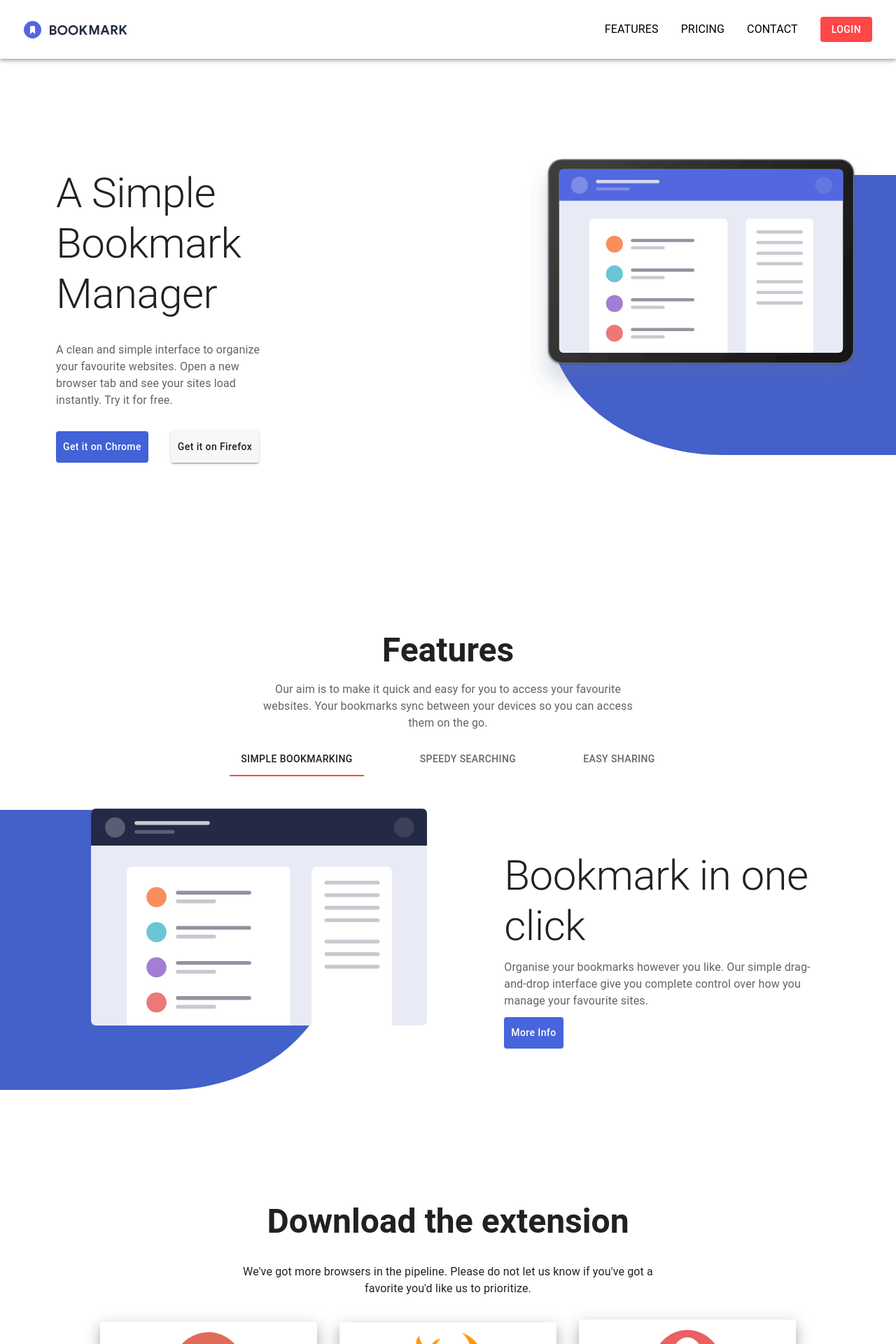
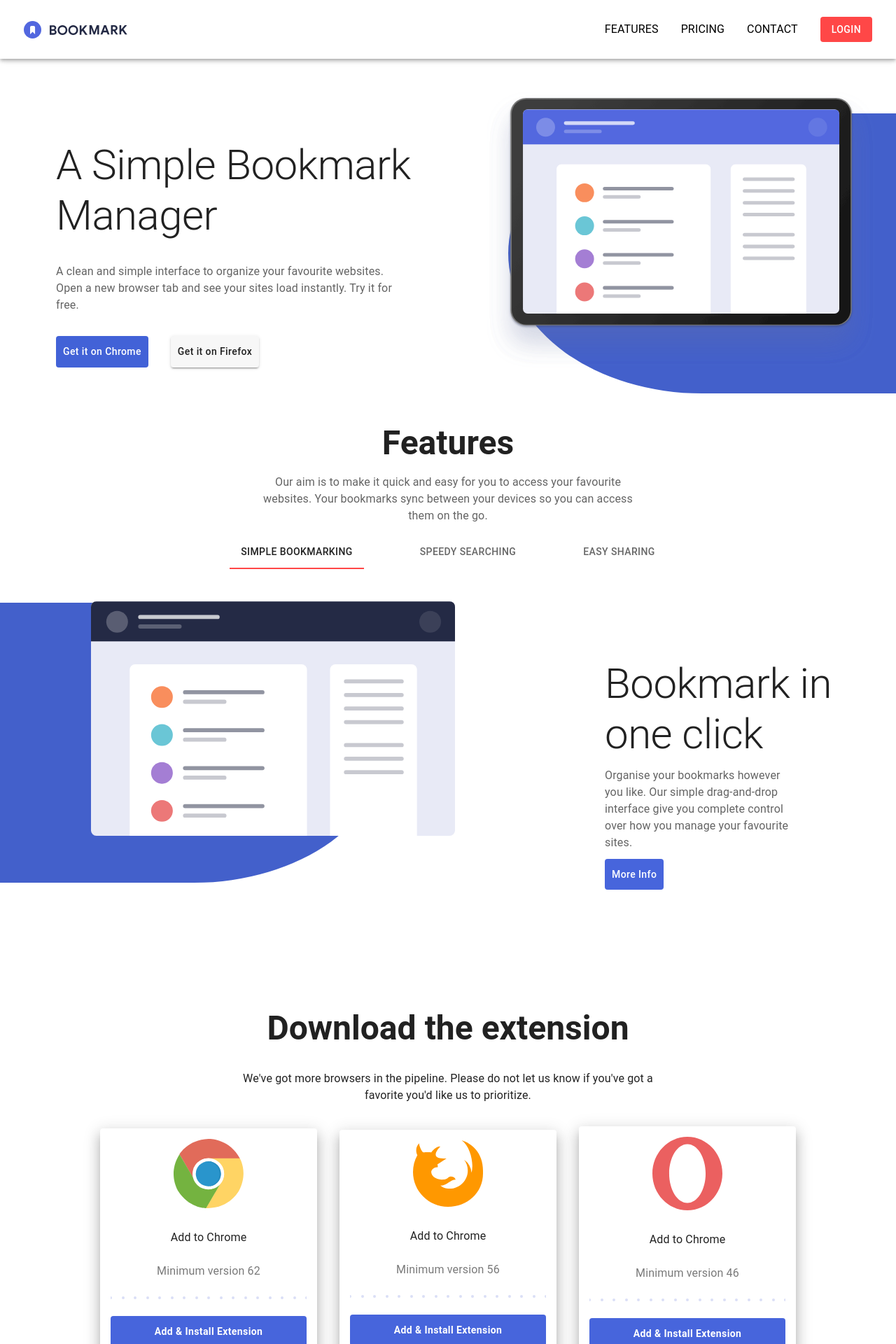
Before and after one commit to Proton-number/bookmarks, a React (Vite) app: page / in a window 1280 px wide. Shown: the top 1920 px of the page at 70% size. Built offline with nearby package versions, Linux system fonts and the light colour scheme.

Commit message:
updates...

```diff
--- a/src/App.jsx
+++ b/src/App.jsx
@@ -14,14 +14,16 @@ function App() {
   return (
     <>
       <NavMobile />
-      <Stack spacing={{xs:10,sm:18,lg:20}}>
+      <Stack spacing={{ xs: 10, sm: 18, lg: 15 }}>
         <Nav />
-        <Bookmark />
-        <Features />
-        <Download />
-        <Frequently />
-        <Joined />
+        <Stack spacing={{ xs: 35, sm: 0, lg: 0 }}>
+          <Bookmark />
+          <Features />
+        </Stack>
       </Stack>
+      <Download />
+      <Frequently />
+      <Joined />
       <Footer />
     </>
   );
--- a/src/Components/Bookmark.jsx
+++ b/src/Components/Bookmark.jsx
@@ -25,7 +25,10 @@ function Bookmark() {
     <Stack
       spacing={{ xs: 4, sm: 8, lg: 0 }}
       direction={{ xs: "column", sm: "column", lg: "row" }}
-      sx={{ alignItems: { lg: "center" }, justifyContent: "space-between" }}
+      sx={{
+        alignItems: { lg: "center" },
+        position: { xs: "relative", lg: "initial" },
+      }}
     >
       <Stack spacing={4} sx={{ p: { xs: "30px", sm: "40px", lg: "80px" } }}>
         <Typography
@@ -49,7 +52,9 @@ function Bookmark() {
         <Stack
           spacing={4}
           direction="row"
-          sx={{ justifyContent: { xs: "center", sm: "left" } }}
+          sx={{
+            justifyContent: { xs: "center", sm: "left" },
+          }}
         >
           <ThemeProvider theme={theme}>
             <Button
@@ -78,7 +83,7 @@ function Bookmark() {
       <Box
         sx={{
           backgroundColor: "hsl(227, 57%, 53%)",
-          position: "relative",
+          position: "absolute",
           padding: { xs: "120px", sm: "210px", lg: "200px" },
           borderTopLeftRadius: "50%",
           borderBottomLeftRadius: "50%",
@@ -86,7 +91,8 @@ function Bookmark() {
             xs: "20%",
             sm: "12%",
           },
-          left: { xs: "92px", sm: "267px", lg: "0" },
+          top: { xs: "470px", sm: "auto", lg: "auto" },
+          right: 0,
         }}
       >
         <Box
--- a/src/Components/Download.jsx
+++ b/src/Components/Download.jsx
@@ -15,7 +15,6 @@ import opera from "/src/images/logo-opera.svg";
 import dots from "/src/images/bg-dots.svg";
 
 function Download() {
-
   const theme = createTheme({
     palette: {
       primary: {
@@ -25,7 +24,7 @@ function Download() {
   });
   return (
     <>
-      <Stack spacing={4}>
+      <Stack spacing={4} sx={{ marginTop: { xs: "300px", sm: "90px" } }}>
         <Typography variant="h3">
           <b>Download the extension</b>
         </Typography>
@@ -36,7 +35,7 @@ function Download() {
             alignItems: "center",
           }}
         >
-          <Typography sx={{ width: {xs:'70%',sm:"50%"} }}>
+          <Typography sx={{ width: { xs: "70%", sm: "50%" } }}>
             We've got more browsers in the pipeline. Please do not let us know
             if you've got a favorite you'd like us to prioritize.
           </Typography>
@@ -44,7 +43,7 @@ function Download() {
 
         <Stack
           spacing={4}
-          direction={{ xs: "column", sm:'column', lg: "row" }}
+          direction={{ xs: "column", sm: "column", lg: "row" }}
           sx={{ justifyContent: "center", alignItems: "center" }}
         >
           <Paper elevation={12}>
@@ -72,7 +71,7 @@ function Download() {
               </ThemeProvider>
             </Stack>
           </Paper>
-          <Paper style={{marginTop:{lg:'100px'}}} elevation={12}>
+          <Paper style={{ marginTop: { lg: "100px" } }} elevation={12}>
             <Stack spacing={3} sx={{ padding: "15px" }}>
               <Box>
                 <Box
@@ -98,8 +97,8 @@ function Download() {
             </Stack>
           </Paper>
 
-          <Paper   elevation={12}>
-            <Stack  spacing={3} sx={{ padding: "15px"}}>
+          <Paper elevation={12}>
+            <Stack spacing={3} sx={{ padding: "15px" }}>
               <Box>
                 <Box
                   component={motion.img}
@@ -123,7 +122,6 @@ function Download() {
               </ThemeProvider>
             </Stack>
           </Paper>
-
         </Stack>
       </Stack>
     </>
--- a/src/Components/Features.jsx
+++ b/src/Components/Features.jsx
@@ -85,25 +85,24 @@ function Features() {
 
           {tabIndex === 0 && (
             <Stack
-              spacing={{ lg: 30 }}
+              spacing={{ lg: 98 }}
+              sx={{ justifyContent: "space-between" }}
               direction={{ sm: "column", lg: "row" }}
-              sx={{
-                display: "flex",
-                alignItems: "center",
-              }}
             >
               <Box
                 sx={{
                   backgroundColor: "hsl(227, 57%, 53%)",
-                  position: "relative",
-                  padding: { xs: "130px", sm: "160px", lg: "200px" },
+                  position: "absolute",
+                  padding: { xs: "127px", sm: "160px", lg: "200px" },
                   borderTopRightRadius: "50%",
                   borderBottomRightRadius: "50%",
                   width: {
                     xs: "4%",
                     lg: "12%",
                   },
-                  left: { xs: "-68px", sm: "-231px", lg: "0" },
+                  bottom: { xs: "-1170px", sm: "auto", lg: "auto" },
+                  left: 0,
+                  zIndex: 1,
                 }}
               >
                 <Box
@@ -114,15 +113,15 @@ function Features() {
                     top: "-2px",
                     left: { xs: "50px", sm: "130px" },
                     width: {
-                      xs: "280px",
+                      xs: "310px",
                       sm: "420px",
-                      lg: "100%",
+                      lg: "94%",
                     },
                   }}
                 />
               </Box>
 
-              <Stack spacing={1.4}>
+              <Stack spacing={1.4} sx={{ p: { lg: 10 } }}>
                 <Typography
                   variant="h2"
                   sx={{
@@ -180,26 +179,21 @@ function Features() {
           )}
 
           {tabIndex === 1 && (
-            <Stack
-              spacing={{ lg: 30 }}
-              direction={{ sm: "column", lg: "row" }}
-              sx={{
-                display: "flex",
-                alignItems: "center",
-              }}
-            >
+            <Stack spacing={{ lg: 98 }} direction={{ sm: "column", lg: "row" }}>
               <Box
                 sx={{
                   backgroundColor: "hsl(227, 57%, 53%)",
-                  position: "relative",
-                  left: { xs: "-58px", sm: "-231px", lg: "-40px" },
-                  padding: { xs: "150px", sm: "160px", lg: "200px" },
+                  position: "absolute",
+                  left: 0,
+                  padding: { xs: "135px", sm: "160px", lg: "200px" },
                   borderTopRightRadius: "50%",
                   borderBottomRightRadius: "50%",
                   width: {
                     xs: "4%",
                     lg: "12%",
                   },
+                  bottom: { xs: "-1180px", sm: "auto", lg: "auto" },
+                  zIndex: 1,
                 }}
               >
                 <Box
@@ -208,17 +202,17 @@ function Features() {
                   sx={{
                     position: "absolute",
                     top: "-13px",
-                    left: {xs:'80px',sm:"180px"},
+                    left: { xs: "80px", sm: "180px" },
                     width: {
                       xs: "280px",
                       sm: "371px",
-                      lg: "90%",
+                      lg: "84%",
                     },
                   }}
                 />
               </Box>
 
-              <Stack spacing={1.4}>
+              <Stack spacing={1.4} sx={{ p: { lg: 10 } }}>
                 <Typography
                   variant="h2"
                   sx={{
@@ -276,25 +270,23 @@ function Features() {
           )}
           {tabIndex === 2 && (
             <Stack
-              spacing={{ lg: 30 }}
+              spacing={{ lg: 98 }}
               direction={{ xs: "column", sm: "column", lg: "row" }}
-              sx={{
-                display: "flex",
-                alignItems: "center",
-              }}
             >
               <Box
                 sx={{
                   backgroundColor: "hsl(227, 57%, 53%)",
-                  position: "relative",
-                  left: { xs: "-58px", sm: "-231px", lg: "-40px" },
-                  padding: { xs: "150px", sm: "160px", lg: "200px" },
+                  position: "absolute",
+                  left: 0,
+                  padding: { xs: "135px", sm: "160px", lg: "200px" },
                   borderTopRightRadius: "50%",
                   borderBottomRightRadius: "50%",
                   width: {
                     xs: "4%",
                     lg: "12%",
                   },
+                  bottom: { xs: "-1180px", sm: "auto", lg: "auto" },
+                  zIndex: 1,
                 }}
               >
                 <Box
@@ -303,17 +295,17 @@ function Features() {
                   sx={{
                     position: "absolute",
                     top: "-13px",
-                    left: {xs:'80px',sm:"180px"},
+                    left: { xs: "80px", sm: "180px" },
                     width: {
                       xs: "280px",
                       sm: "371px",
-                      lg: "90%",
+                      lg: "84%",
                     },
                   }}
                 />
               </Box>
 
-              <Stack spacing={1.4}>
+              <Stack spacing={1.4} sx={{ p: { lg: 10 } }}>
                 <Typography
                   variant="h2"
                   sx={{
--- a/src/Components/Frequently.jsx
+++ b/src/Components/Frequently.jsx
@@ -30,7 +30,13 @@ function Frequently() {
 
   return (
     <>
-      <Stack spacing={2}>
+      <Stack
+        spacing={2}
+        sx={{
+          marginTop: { xs: "40px", lg: "100px" },
+          marginBottom: { xs: "40px", lg: "50px" },
+        }}
+      >
         <Typography variant="h3">
           <b>Frequently Asked Questions</b>
         </Typography>
@@ -41,7 +47,7 @@ function Frequently() {
             alignItems: "center",
           }}
         >
-          <Typography sx={{ width: {  xs: "70%", sm: "42%" } }}>
+          <Typography sx={{ width: { xs: "70%", sm: "42%" } }}>
             Here are some of our FAQS. If you have any other questions you'd
             like answered please feel free to email us.
           </Typography>
```
Lines whose indentation alone changed are shown as unchanged.
